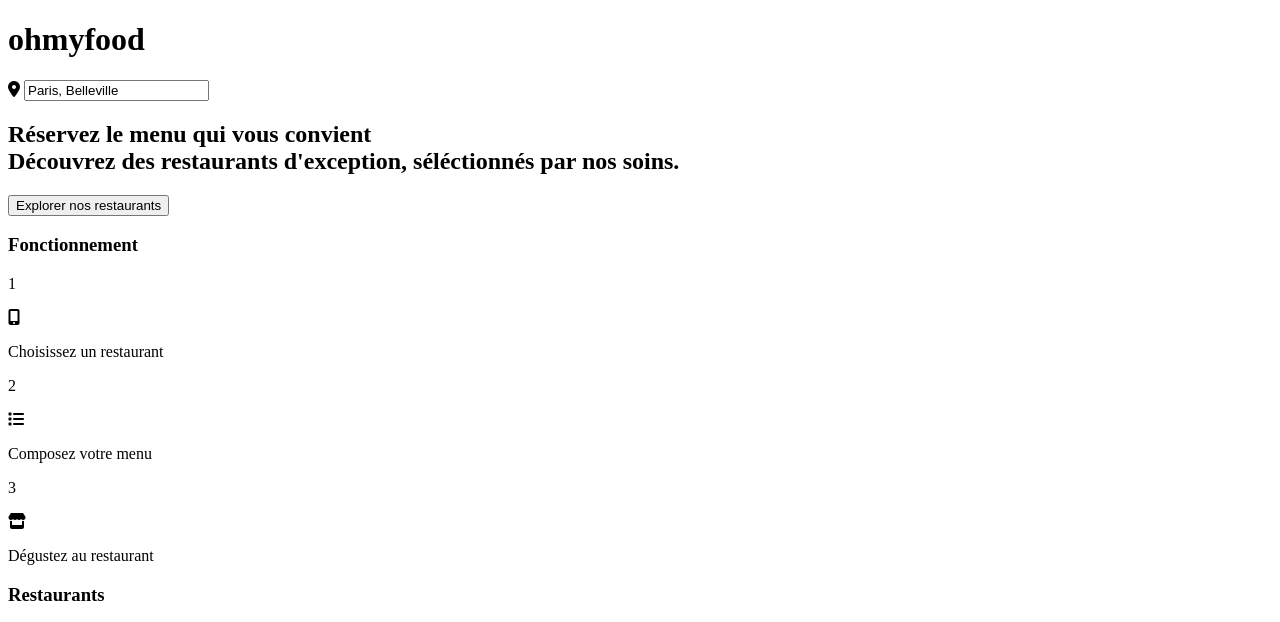
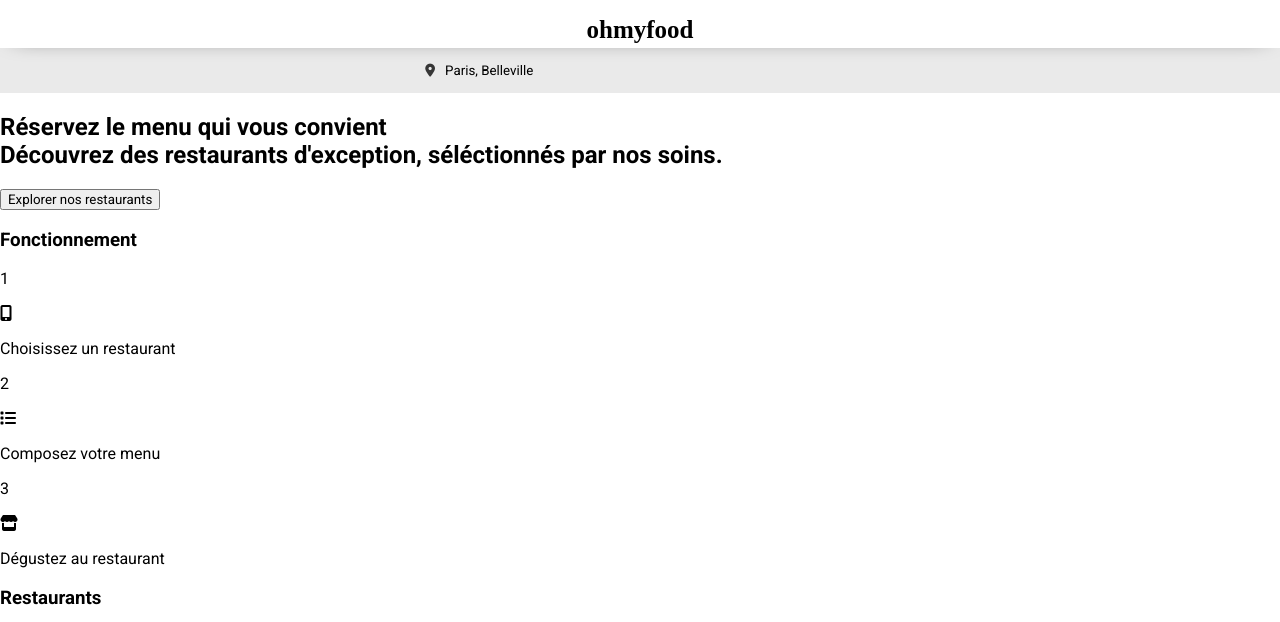
Before and after one commit to flaviebrct/Bourcet_Flavie_1_code__032022, a website: page index.html in a window 1280 px wide. Shown: the top 622 px of the page. Drawn offline with Linux system fonts and the light colour scheme; a web font is replaced by a local one.

Commit message:
css header + barre de recherche

```diff
--- a/index.html
+++ b/index.html
@@ -9,22 +9,25 @@
 
     <link rel="preconnect" href="https://fonts.googleapis.com">
     <link rel="preconnect" href="https://fonts.gstatic.com" crossorigin>
-    <link href="https://fonts.googleapis.com/css2?family=Roboto:wght@100;300;400;500;700&family=Shrikhand&display=swap" rel="stylesheet">
+    <link href="https://fonts.googleapis.com/css2?family=Roboto:wght@100;300;400;500;700&family=Shrikhand&display=swap"
+        rel="stylesheet">
 
     <script src="https://kit.fontawesome.com/8c2508aa93.js" crossorigin="anonymous"></script>
 
     <title>oh my food</title>
 </head>
-
-<header>
-    <h1>ohmyfood</h1>
+<!-- bloc -->
+<header class="header">
+    <!-- elements -->
+    <h1 class="header--title logo">ohmyfood</h1>
 </header>
 
 <main>
-
-    <form method="get" class="location">
-        <i class="fa-solid fa-location-dot"></i>
-        <input type="text" name="location" value="Paris, Belleville">
+    <!-- bloc -->
+    <form method="get" class="searchBar">
+        <!-- elements -->
+        <i class="fa-solid fa-location-dot searchBar--icon"></i>
+        <input type="search" name="search bar" value="Paris, Belleville" class="searchBar--input">
     </form>
 
     <h2 class="bold">Réservez le menu qui vous convient <br>
@@ -101,9 +104,17 @@
 <footer>
     <img src="/img/logo/ohmyfood.png" alt="logo oh my food">
     <ul>
-        <a href="#"><li><i class="fa-solid fa-utensils"></i> Proposer un restaurant</li></a>
-        <a href="#"><li><i class="fa-solid fa-handshake-angle"></i> Devenir partenaire</li></a>
-        <a href="#"><li>Mentions légales</li></a>
-        <a href="#"><li>Contact</li></a>
+        <a href="#">
+            <li><i class="fa-solid fa-utensils"></i> Proposer un restaurant</li>
+        </a>
+        <a href="#">
+            <li><i class="fa-solid fa-handshake-angle"></i> Devenir partenaire</li>
+        </a>
+        <a href="#">
+            <li>Mentions légales</li>
+        </a>
+        <a href="#">
+            <li>Contact</li>
+        </a>
     </ul>
 </footer>
--- /dev/null
+++ b/sass/base/base.scss
@@ -0,0 +1,7 @@
+body {
+    box-sizing: border-box;
+    width: 100%;
+    max-width: 1440px;
+    min-width: 320px;
+    margin: 0px;
+}
--- /dev/null
+++ b/sass/base/typography.scss
@@ -0,0 +1,7 @@
+.logo {
+    font-family: 'shrikhand';
+}
+
+* {
+    font-family: 'roboto';
+}
--- /dev/null
+++ b/sass/layout/header.scss
@@ -0,0 +1,11 @@
+.header {
+    height: auto;
+    display: flex;
+    justify-content: center;
+    box-shadow: 0 0 25px -15px black;
+
+    &--title {
+        font-size: 25px;
+        margin: 16px 0px 4px;
+    }
+}
--- /dev/null
+++ b/sass/layout/nav.scss
@@ -0,0 +1,22 @@
+.searchBar {
+    background-color: #eaeaea;
+    display: flex;
+    justify-content: center;
+    align-items: center;
+    gap: 10px;
+    height: 45px;
+    color: #363636;
+
+    &--input {
+        width: 32%;
+        border: none;
+        background-color: transparent;
+        padding: 0;
+
+    }
+
+    &--icon {
+        width: auto;
+        font-size: 13px;
+    }
+}
--- a/sass/main.scss
+++ b/sass/main.scss
@@ -0,0 +1,26 @@
+//Base
+@import "./base/base.scss";
+@import "./base/typography.scss";
+
+// Components
+/* @import "./components/buttons"; */
+
+// Layout
+@import "./layout/header.scss";
+@import "./layout/nav.scss";
+/* @import "./layout/container";
+@import "./layout/form"; */
+
+// Pages
+ @import "./pages/accueil.scss";
+/*@import "./page2"; */
+
+// Themes
+
+// Utils
+/* @import "./utils/variables";
+@import "./utils/functions";
+@import "./utils/mixins";
+@import "./utils/extensions"; */
+
+// Vendors
--- /dev/null
+++ b/sass/pages/accueil.scss
@@ -0,0 +1,3 @@
+.header {
+    position: relative;
+}
```
Also changed, not shown: css/style.css, 3 other files.
